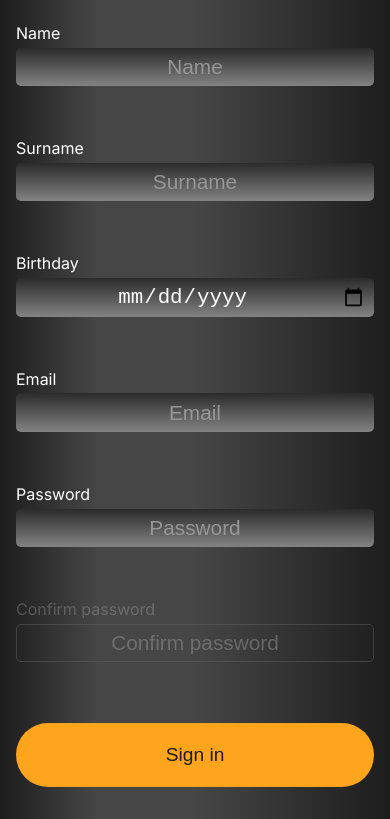
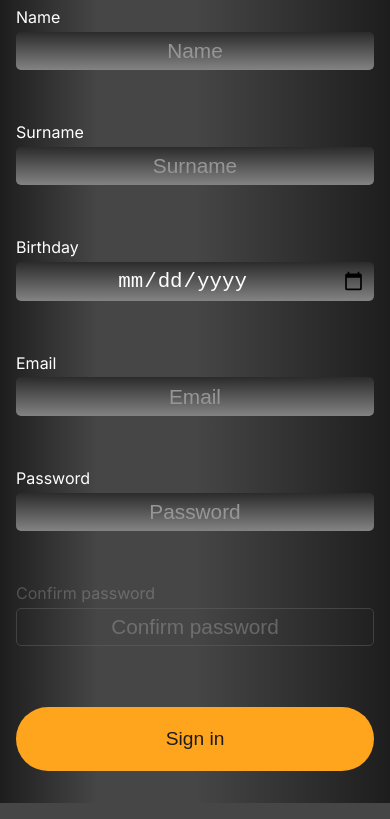
Before and after one commit to Lightzone1981/Registration-form_JS, a plain HTML site: page index.html in a window 390 px wide. Shown: the part 80-899 px from the top of the page. Drawn offline with Linux system fonts and the light colour scheme.

```diff
--- a/styles.scss
+++ b/styles.scss
@@ -22,6 +22,10 @@ body {
 	justify-content: center;
 	align-items: center;
 	font-family: Inter, Arial, Helvetica, sans-serif;
+
+    @media (max-width: 768px) {
+		padding-top: 0;
+	}
 }
 
 .registration-form {
```
Also changed, not shown: styles.min.css.
